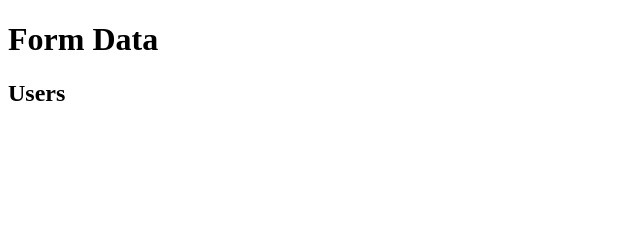
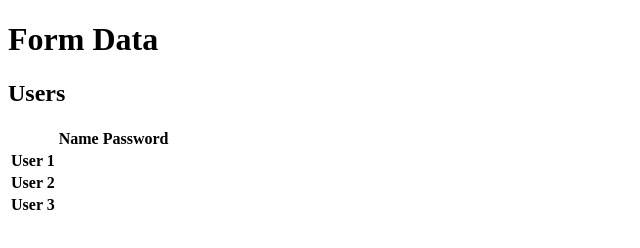
Before and after one commit to sul-devs/html-forms, a website: page form-data.html in a window 1280 px wide. Shown: the whole page, without its empty margins (0-640 px from the left). Drawn offline with Linux system fonts and the light colour scheme.

Commit message:
Start creating the table to represent user data.

```diff
--- a/form-data.html
+++ b/form-data.html
@@ -9,9 +9,29 @@
   <body>
     <h1>Form Data</h1>
 
+    <!-- Users -->
     <section>
       <h2>Users</h2>
-      <table></table>
+      <table>
+        <thead>
+          <tr>
+            <td></td>
+            <th scope="col">Name</th>
+            <th scope="col">Password</th>
+          </tr>
+        </thead>
+        <tbody>
+          <tr>
+            <th scope="row">User 1</th>
+          </tr>
+          <tr>
+            <th scope="row">User 2</th>
+          </tr>
+          <tr>
+            <th scope="row">User 3</th>
+          </tr>
+        </tbody>
+      </table>
     </section>
   </body>
 </html>
```
